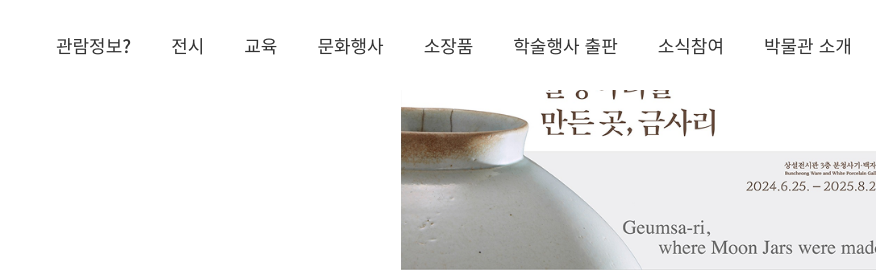
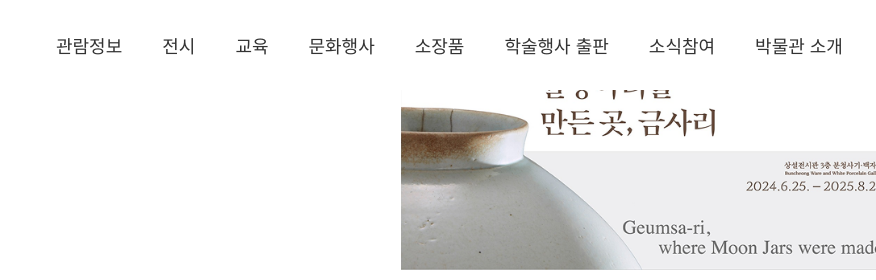
Before and after one commit to gkstmftt/museum, a plain HTML site: page index.html in a window 1280 px wide. Shown: the top 280 px of the page, 404-1280 px from the left. Drawn offline with Linux system fonts and the light colour scheme; some icons are missing.

Commit message:
타이틀수정

```diff
--- a/index.html
+++ b/index.html
@@ -3,7 +3,7 @@
     <head>
         <meta charset="UTF-8" />
         <meta name="viewport" content="width=device-width, initial-scale=1.0" />
-        <title>국립중앙박물관 프로젝트</title>
+        <title>국립중앙박물관</title>
         <link rel="stylesheet" href="./css/reset.css" />
         <link rel="stylesheet" href="./css/commons.css" />
         <link rel="stylesheet" href="./css/main.css" />
@@ -26,7 +26,7 @@
                     <nav class="nav">
                         <ul class="gnb">
                             <li>
-                                <a href="sub1.html">관람정보?</a>
+                                <a href="sub1.html">관람정보</a>
                                 <ul>
                                     <li><a href="sub1.html">관람안내</a></li>
                                     <li><a href="sub1.html">전시해설</a></li>
```
